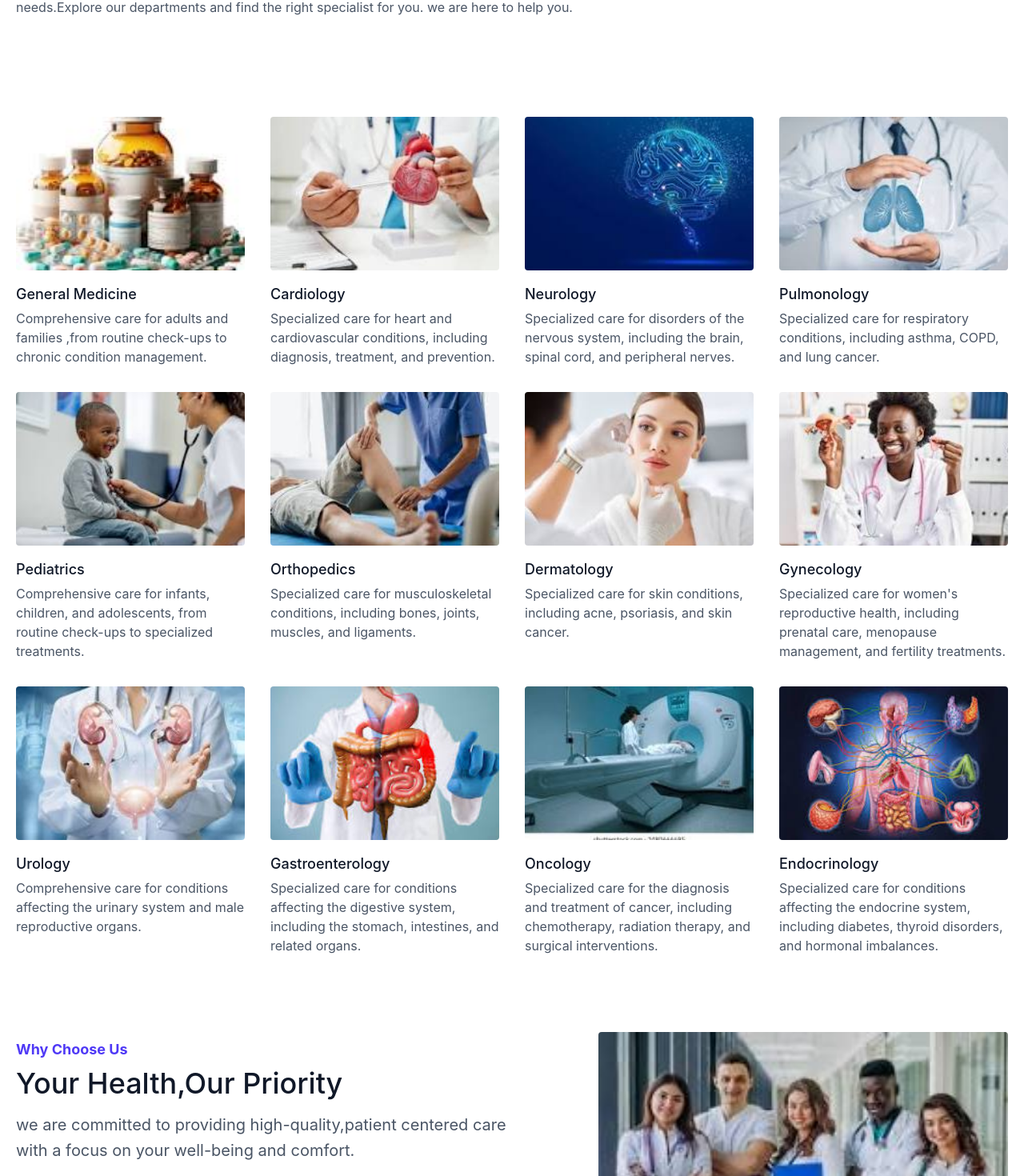
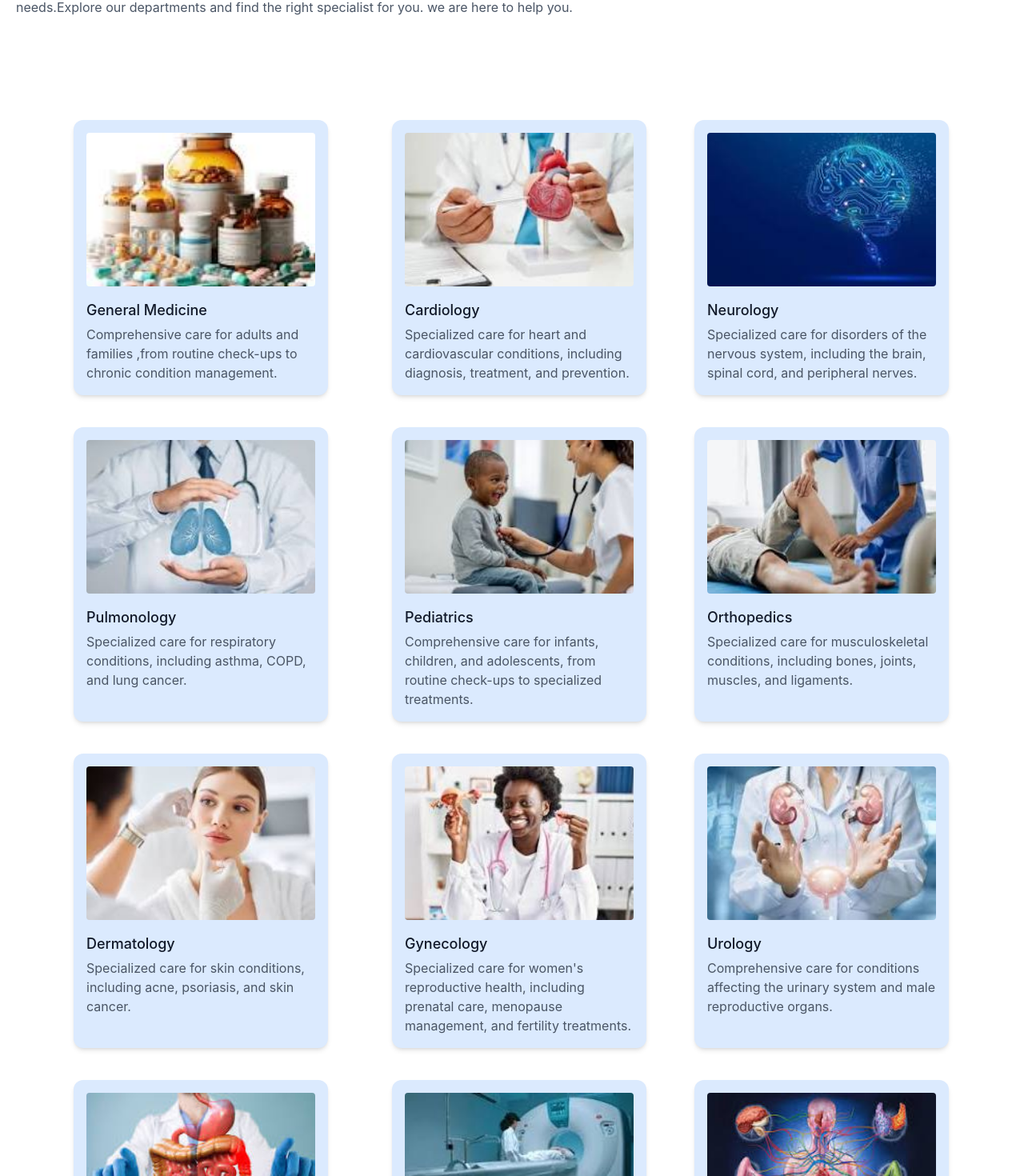
Before and after one commit to maazhashmi996-pixel/Clinic-Website, a React (Vite) app: page /departments in a window 1280 px wide. Shown: the part 1070-2540 px from the top of the page at 80% size. Built offline with nearby package versions, Linux system fonts and the light colour scheme.

Commit message:
update cards

```diff
--- a/departments/Departments.jsx
+++ b/departments/Departments.jsx
@@ -91,8 +91,8 @@
         </div>
       </div>
       <div class="container px-5  mx-auto">
-        <div class="flex flex-wrap -m-4">
-          <div class="lg:w-1/4 md:w-1/2 p-4 w-full">
+        <div class="flex flex-wrap -m-4 ">
+          <div class="lg:w-1/4 md:w-1/2 p-4 w-full bg-blue-100  rounded-xl shadow-md transition-all duration-300 ease-in-out hover:scale-105 hover:-translate-y-2 hover:shadow-xl hover:cursor-pointer ml-22 mr-10 my-5">
             <a class="block relative h-48 rounded overflow-hidden">
               <img alt="ecommerce" class="object-cover object-center w-full h-full block" src="/img1.jpg" />
             </a>
@@ -102,7 +102,7 @@
               <p class="mt-1">Comprehensive care for adults and families ,from routine check-ups to chronic condition management.</p>
             </div>
           </div>
-          <div class="lg:w-1/4 md:w-1/2 p-4 w-full">
+          <div class="lg:w-1/4 md:w-1/2 p-4 w-full lg:w-1/4 md:w-1/2 p-4 w-full bg-blue-100  rounded-xl shadow-md transition-all duration-300 ease-in-out hover:scale-105 hover:-translate-y-2 hover:shadow-xl hover:cursor-pointer mx-10 my-5">
             <a class="block relative h-48 rounded overflow-hidden">
               <img alt="ecommerce" class="object-cover object-center w-full h-full block" src="/img2.jpg" />
             </a>
@@ -112,7 +112,7 @@
               <p class="mt-1">Specialized care for heart and cardiovascular conditions, including diagnosis, treatment, and prevention.</p>
             </div>
           </div>
-          <div class="lg:w-1/4 md:w-1/2 p-4 w-full">
+          <div class="lg:w-1/4 md:w-1/2 p-4 w-full bg-blue-100  rounded-xl shadow-md transition-all duration-300 ease-in-out hover:scale-105 hover:-translate-y-2 hover:shadow-xl hover:cursor-pointer m-5">
             <a class="block relative h-48 rounded overflow-hidden">
               <img alt="ecommerce" class="object-cover object-center w-full h-full block" src="/img3.jpg" />
             </a>
@@ -122,7 +122,7 @@
               <p class="mt-1">Specialized care for disorders of the nervous system, including the brain, spinal cord, and peripheral nerves.</p>
             </div>
           </div>
-          <div class="lg:w-1/4 md:w-1/2 p-4 w-full">
+          <div class="lg:w-1/4 md:w-1/2 p-4 w-full bg-blue-100  rounded-xl shadow-md transition-all duration-300 ease-in-out hover:scale-105 hover:-translate-y-2 hover:shadow-xl hover:cursor-pointer ml-22  mr-10 my-5">
             <a class="block relative h-48 rounded overflow-hidden">
               <img alt="ecommerce" class="object-cover object-center w-full h-full block" src="/img4.jpg" />
             </a>
@@ -132,7 +132,7 @@
               <p class="mt-1">Specialized care for respiratory conditions, including asthma, COPD, and lung cancer.</p>
             </div>
           </div>
-          <div class="lg:w-1/4 md:w-1/2 p-4 w-full">
+          <div class="lg:w-1/4 md:w-1/2 p-4 w-full bg-blue-100  rounded-xl shadow-md transition-all duration-300 ease-in-out hover:scale-105 hover:-translate-y-2 hover:shadow-xl hover:cursor-pointer  mx-10 my-5">
             <a class="block relative h-48 rounded overflow-hidden">
               <img alt="ecommerce" class="object-cover object-center w-full h-full block" src="/img5.jpg" />
             </a>
@@ -142,7 +142,7 @@
               <p class="mt-1">Comprehensive care for infants, children, and adolescents, from routine check-ups to specialized treatments.</p>
             </div>
           </div>
-          <div class="lg:w-1/4 md:w-1/2 p-4 w-full">
+          <div class="lg:w-1/4 md:w-1/2 p-4 w-full bg-blue-100  rounded-xl shadow-md transition-all duration-300 ease-in-out hover:scale-105 hover:-translate-y-2 hover:shadow-xl hover:cursor-pointer m-5">
             <a class="block relative h-48 rounded overflow-hidden">
               <img alt="ecommerce" class="object-cover object-center w-full h-full block" src="/img6.jpg" />
             </a>
@@ -152,7 +152,7 @@
               <p class="mt-1">Specialized care for musculoskeletal conditions, including bones, joints, muscles, and ligaments.</p>
             </div>
           </div>
-          <div class="lg:w-1/4 md:w-1/2 p-4 w-full">
+          <div class="lg:w-1/4 md:w-1/2 p-4 w-full bg-blue-100  rounded-xl shadow-md transition-all duration-300 ease-in-out hover:scale-105 hover:-translate-y-2 hover:shadow-xl hover:cursor-pointer ml-22  mr-10 my-5">
             <a class="block relative h-48 rounded overflow-hidden">
               <img alt="ecommerce" class="object-cover object-center w-full h-full block" src="/img7.jpg" />
             </a>
@@ -162,7 +162,7 @@
               <p class="mt-1">Specialized care for skin conditions, including acne, psoriasis, and skin cancer.</p>
             </div>
           </div>
-          <div class="lg:w-1/4 md:w-1/2 p-4 w-full">
+          <div class="lg:w-1/4 md:w-1/2 p-4 w-full bg-blue-100  rounded-xl shadow-md transition-all duration-300 ease-in-out hover:scale-105 hover:-translate-y-2 hover:shadow-xl hover:cursor-pointer mx-10 my-5 ">
             <a class="block relative h-48 rounded overflow-hidden">
               <img alt="ecommerce" class="object-cover object-center w-full h-full block" src="/img8.jpg" />
             </a>
@@ -172,7 +172,7 @@
               <p class="mt-1">Specialized care for women's reproductive health, including prenatal care, menopause management, and fertility treatments.</p>
             </div>
           </div>
-          <div class="lg:w-1/4 md:w-1/2 p-4 w-full">
+          <div class="lg:w-1/4 md:w-1/2 p-4 w-full bg-blue-100  rounded-xl shadow-md transition-all duration-300 ease-in-out hover:scale-105 hover:-translate-y-2 hover:shadow-xl hover:cursor-pointer m-5">
             <a class="block relative h-48 rounded overflow-hidden">
               <img alt="ecommerce" class="object-cover object-center w-full h-full block" src="/img9.jpg"/>
             </a>
@@ -181,7 +181,7 @@
               <p class="mt-1">Comprehensive care for conditions affecting the urinary system and male reproductive organs.</p>
             </div>
           </div>
-          <div class="lg:w-1/4 md:w-1/2 p-4 w-full">
+          <div class="lg:w-1/4 md:w-1/2 p-4 w-full bg-blue-100  rounded-xl shadow-md transition-all duration-300 ease-in-out hover:scale-105 hover:-translate-y-2 hover:shadow-xl hover:cursor-pointer ml-22  mr-10 my-5 ">
             <a class="block relative h-48 rounded overflow-hidden">
               <img alt="ecommerce" class="object-cover object-center w-full h-full block" src="/img10.jpg" />
             </a>
@@ -191,7 +191,7 @@
               <p class="mt-1">Specialized care for conditions affecting the digestive system, including the stomach, intestines, and related organs.</p>
             </div>
           </div>
-           <div class="lg:w-1/4 md:w-1/2 p-4 w-full">
+           <div class="lg:w-1/4 md:w-1/2 p-4 w-full bg-blue-100  rounded-xl shadow-md transition-all duration-300 ease-in-out hover:scale-105 hover:-translate-y-2 hover:shadow-xl hover:cursor-pointer  mx-10 my-5">
             <a class="block relative h-48 rounded overflow-hidden">
               <img alt="ecommerce" class="object-cover object-center w-full h-full block" src="/img11.jpg" />
             </a>
@@ -201,7 +201,7 @@
               <p class="mt-1">Specialized care for the diagnosis and treatment of cancer, including chemotherapy, radiation therapy, and surgical interventions.</p>
             </div>
           </div>
-           <div class="lg:w-1/4 md:w-1/2 p-4 w-full">
+           <div class="lg:w-1/4 md:w-1/2 p-4 w-full bg-blue-100  rounded-xl shadow-md transition-all duration-300 ease-in-out hover:scale-105 hover:-translate-y-2 hover:shadow-xl hover:cursor-pointer m-5">
             <a class="block relative h-48 rounded overflow-hidden">
               <img alt="ecommerce" class="object-cover object-center w-full h-full block" src="/img12.jpg" />
             </a>
```
Also changed, not shown: blog/Blog.jsx (+9 -9 lines).
